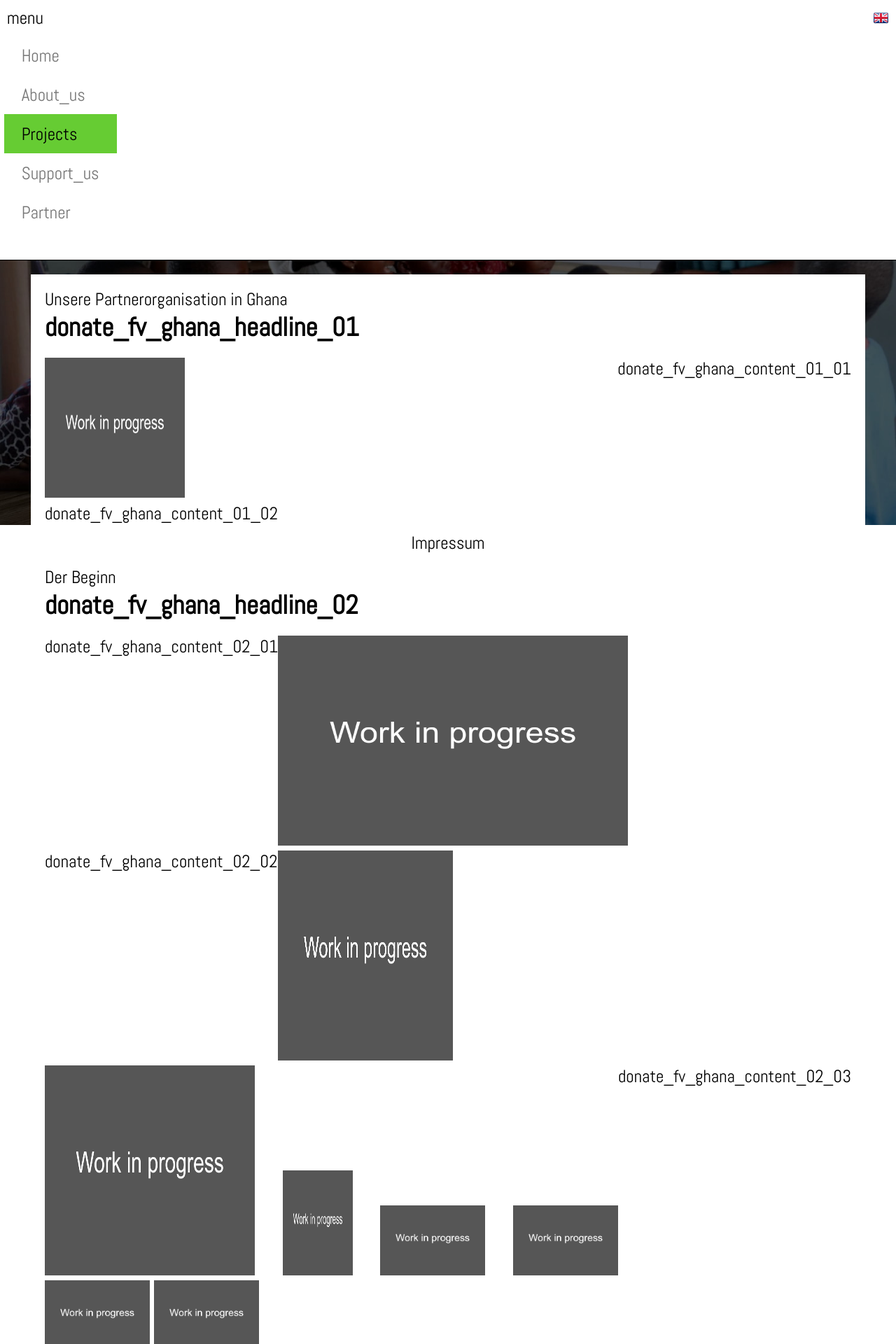
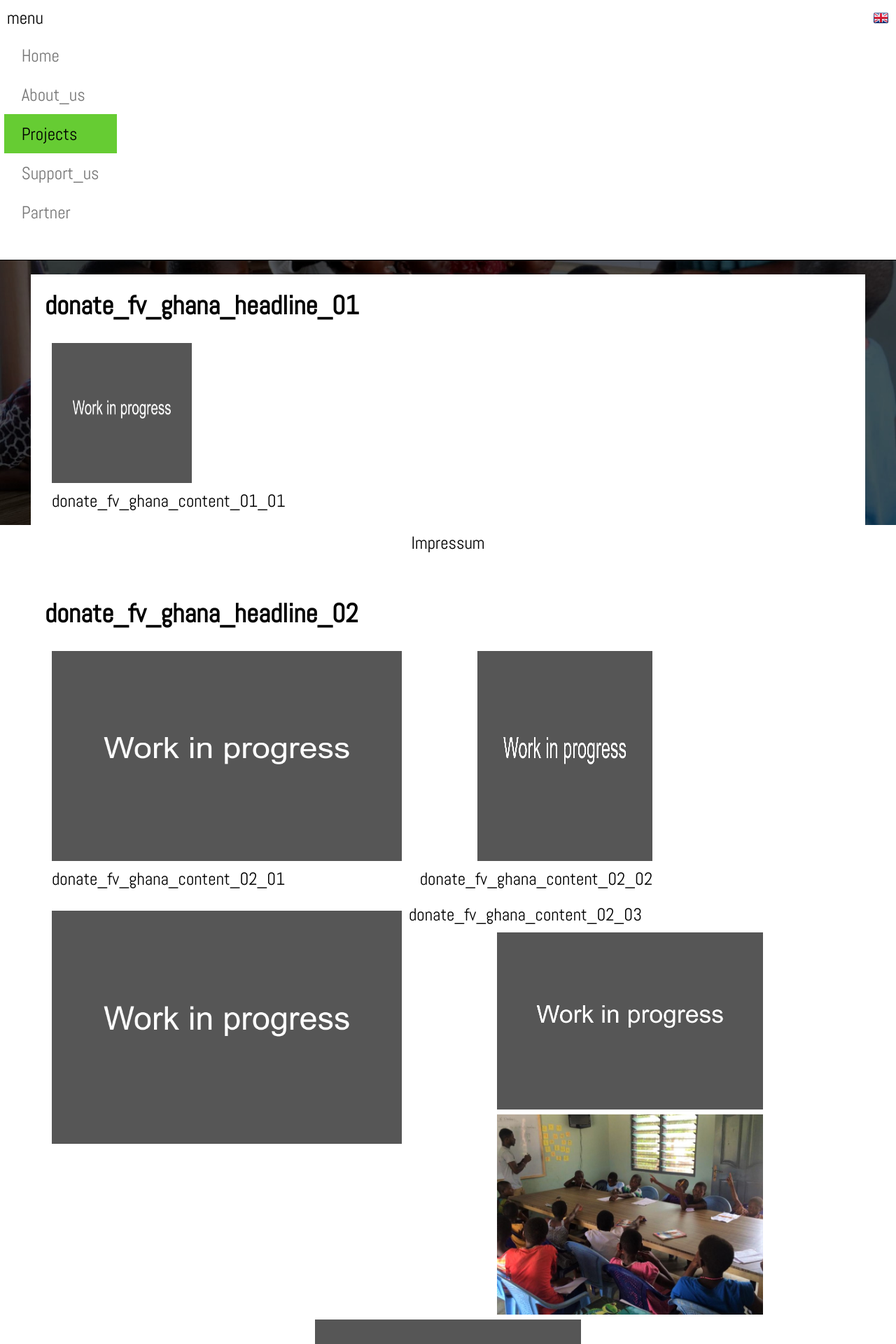
Before and after one commit to Lightshadow244/HoPe, a Django app: template HoPe/Foerder/templates/Foerder/donate_fv_ghana.html in a window 1280 px wide. Shown: the top 1920 px of the page at 70% size. Run offline with Django 3.2, Linux system fonts and the light colour scheme; the template is opened without the code that fills it, so the values that code supplies are empty.

Commit message:
donate_fv_ghana

```diff
--- a/HoPe/Foerder/templates/Foerder/donate_fv_ghana.html
+++ b/HoPe/Foerder/templates/Foerder/donate_fv_ghana.html
@@ -50,107 +50,136 @@
 
 <div class="content-wrapper">
   <div class="content">
-    Unsere Partnerorganisation in Ghana
     <h2> {% trans "donate_fv_ghana_headline_01" %} </h2>
-    <img class="donate-fv-ghana-pic-01" src="{% static 'WorkInProgress.png' %}">
-    <div class="donate-fv-ghana-float-right"> {% trans "donate_fv_ghana_content_01_01" %} </div>
-    <div> {% trans "donate_fv_ghana_content_01_02" %} </div>
+    <div class="hope-display-inline-block">
+      <img class="donate-fv-ghana-pic-01 hope-float-left hope-margin-10" src="{% static 'WorkInProgress.png' %}">
+      <div class="hope-margin-10"> {% trans "donate_fv_ghana_content_01_01" %} </div>
+    </div>
+    <div class="hope-margin-10 hope-bold"> {% trans "donate_fv_ghana_content_01_02" %} </div>
   </div>
 
   <div class="content">
-    Der Beginn
     <h2> {% trans "donate_fv_ghana_headline_02" %} </h2>
-    <div>
-      <div class="donate-fv-ghana-float-left"> {% trans "donate_fv_ghana_content_02_01" %} </div>
-      <img class="donate-fv-ghana-pic-02-01" src="{% static 'WorkInProgress.png' %}">
+    <div class="hope-display-inline-block">
+      <img class="donate-fv-ghana-pic-02-01 hope-float-right hope-margin-10" src="{% static 'WorkInProgress.png' %}">
+      <div class="hope-margin-10"> {% trans "donate_fv_ghana_content_02_01" %} </div>
+    </div>
+    <div class="hope-display-inline-block">
+      <img class="donate-fv-ghana-pic-02-02 hope-float-right hope-margin-10" src="{% static 'WorkInProgress.png' %}">
+      <div class=" hope-margin-10"> {% trans "donate_fv_ghana_content_02_02" %} </div>
     </div>
     <div>
-      <div class="donate-fv-ghana-float-left"> {% trans "donate_fv_ghana_content_02_02" %} </div>
-      <img class="donate-fv-ghana-pic-02-02" src="{% static 'WorkInProgress.png' %}">
+      <div>
+        <div class="hope-float-left hope-margin-10 hope-slideshow-container">
+          <div class="hope-slideshow-slide hope-slideshow-fade">
+            <img class="donate-fv-ghana-pic-02-03" src="{% static 'WorkInProgress.png' %}">
           </div>
-    <div>
-      <img class="donate-fv-ghana-pic-02-03" src="{% static 'WorkInProgress.png' %}">
+          <div class="hope-slideshow-slide hope-slideshow-fade">
             <img class="donate-fv-ghana-pic-02-04" src="{% static 'WorkInProgress.png' %}">
+          </div>
+          <div class="hope-slideshow-slide hope-slideshow-fade">
             <img class="donate-fv-ghana-pic-02-05" src="{% static 'WorkInProgress.png' %}">
-      <div class="donate-fv-ghana-float-right"> {% trans "donate_fv_ghana_content_02_03" %} </div>
-      <img class="donate-fv-ghana-pic-02-06" src="{% static 'WorkInProgress.png' %}">
-      <img class="donate-fv-ghana-pic-02-07" src="{% static 'WorkInProgress.png' %}">
-      <img class="donate-fv-ghana-pic-02-08" src="{% static 'WorkInProgress.png' %}">
+          </div>
+        </div>
+        <div class=" hope-margin-10"> {% trans "donate_fv_ghana_content_02_03" %} </div>
+      </div>
+      <div class="hope-width-100 hope-text-align-center">
+        <img class="donate-fv-ghana-pic-02-06 hope-display-inline-block hope-width-33" src="{% static 'WorkInProgress.png' %}">
+        <img class="donate-fv-ghana-pic-02-07 hope-display-inline-block hope-width-33" src="{% static 'Hope_01.jpeg' %}">
+        <img class="donate-fv-ghana-pic-02-08 hope-display-inline-block hope-width-33" src="{% static 'WorkInProgress.png' %}">
+      </div>
     </div>
   </div>
 
   <div class="content">
-    Kooperationen mit Schulen
     <h2> {% trans "donate_fv_ghana_headline_03" %} </h2>
-    <div> {% trans "donate_fv_ghana_content_03_01" %} </div>
-    <img class="donate-fv-ghana-pic-03" src="{% static 'WorkInProgress.png' %}">
+    <div class="hope-display-inline-block">
+      <img class="donate-fv-ghana-pic-03 hope-float-right hope-margin-10" src="{% static 'Hope_03.jpeg' %}">
+      <div class="hope-margin-10"> {% trans "donate_fv_ghana_content_03_01" %} </div>
+    </div>
   </div>
 
   <div class="content">
-    Erwachsenen Bildung
     <h2> {% trans "donate_fv_ghana_headline_04" %} </h2>
-    <div> {% trans "donate_fv_ghana_content_04_01" %} </div>
-    <img class="donate-fv-ghana-pic-04-01" src="{% static 'WorkInProgress.png' %}">
+    <div class="hope-display-inline-block">
+      <img class="donate-fv-ghana-pic-04-01 hope-float-left hope-margin-10" src="{% static 'WorkInProgress.png' %}">
+      <div class="hope-display-block hope-float-right hope-margin-10">
+        <div>
           <img class="donate-fv-ghana-pic-04-02" src="{% static 'WorkInProgress.png' %}">
+        </div>
+        <div>
           <img class="donate-fv-ghana-pic-04-03" src="{% static 'WorkInProgress.png' %}">
-    <img class="donate-fv-ghana-pic-04-04" src="{% static 'WorkInProgress.png' %}">
+        </div>
+      </div>
+      <div class="hope-margin-10"> {% trans "donate_fv_ghana_content_04_01" %} </div>
+    </div>
+    <div class="hope-width-100 hope-text-align-center">
+      <img class="donate-fv-ghana-pic-04-04" src="{% static 'Hope_04.jpeg' %}">
+    </div>
   </div>
 
   <div class="content">
-    Aktivitäten während Corona
     <h2> {% trans "donate_fv_ghana_headline_05" %} </h2>
-    <div> {% trans "donate_fv_ghana_content_05_01" %} </div>
-    <img class="donate-fv-ghana-pic-05-01" src="{% static 'WorkInProgress.png' %}">
-    <img class="donate-fv-ghana-pic-05-02" src="{% static 'WorkInProgress.png' %}">
+    <img class="donate-fv-ghana-pic-05-01 hope-float-left hope-margin-10" src="{% static 'WorkInProgress.png' %}">
+    <img class="donate-fv-ghana-pic-05-02 hope-float-right hope-margin-10" src="{% static 'WorkInProgress.png' %}">
+    <div class="hope-margin-10"> {% trans "donate_fv_ghana_content_05_01" %} </div>
   </div>
 
   <div class="content">
-    Unterrichtsmaterialien
     <h2> {% trans "donate_fv_ghana_headline_06" %} </h2>
-    <div> {% trans "donate_fv_ghana_content_06_01" %} </div>
-    <img class="donate-fv-ghana-pic-06" src="{% static 'WorkInProgress.png' %}">
+    <img class="donate-fv-ghana-pic-06 hope-float-left hope-margin-10" src="{% static 'WorkInProgress.png' %}">
+    <div class="hope-margin-10"> {% trans "donate_fv_ghana_content_06_01" %} </div>
   </div>
 
   <div class="content">
-    Aufklärung und Prävention vom Coronavirus
     <h2> {% trans "donate_fv_ghana_headline_07" %} </h2>
-    <div> {% trans "donate_fv_ghana_content_07_01" %} </div>
-    <div> {% trans "donate_fv_ghana_content_07_02" %} </div>
-    <div> {% trans "donate_fv_ghana_content_07_03" %} </div>
+    <div class="hope-margin-10"> {% trans "donate_fv_ghana_content_07_01" %} </div>
+    <div class="hope-margin-10"> {% trans "donate_fv_ghana_content_07_02" %} </div>
+    <div class="hope-margin-10"> {% trans "donate_fv_ghana_content_07_03" %} </div>
+    <div class="hope-width-100 hope-text-align-center">
       <img class="donate-fv-ghana-pic-07-01" src="{% static 'WorkInProgress.png' %}">
       <img class="donate-fv-ghana-pic-07-02" src="{% static 'WorkInProgress.png' %}">
-    <div> {% trans "donate_fv_ghana_content_07_04" %} </div>
-    <img class="donate-fv-ghana-pic-07-03" src="{% static 'WorkInProgress.png' %}">
+    </div>
+    <div class="hope-display-inline-block">
+      <img class="donate-fv-ghana-pic-07-03 hope-float-right hope-margin-10" src="{% static 'WorkInProgress.png' %}">
+      <div class="hope-margin-10"> {% trans "donate_fv_ghana_content_07_04" %} </div>
+    </div>
+    <div class="hope-width-100 hope-text-align-center">
       <img class="donate-fv-ghana-pic-07-04" src="{% static 'WorkInProgress.png' %}">
       <img class="donate-fv-ghana-pic-07-05" src="{% static 'WorkInProgress.png' %}">
+    </div>
   </div>
 
   <div class="content">
     Bau von neuen Brunnen
     <h2> {% trans "donate_fv_ghana_headline_08" %} </h2>
-    <div> {% trans "donate_fv_ghana_content_08_01" %} </div>
-    <img class="donate-fv-ghana-pic-08" src="{% static 'WorkInProgress.png' %}">
+    <img class="donate-fv-ghana-pic-08 hope-float-left hope-margin-10" src="{% static 'WorkInProgress.png' %}">
+    <div class="hope-margin-10"> {% trans "donate_fv_ghana_content_08_01" %} </div>
   </div>
 
   <div class="content">
     Die Farm
     <h2> {% trans "donate_fv_ghana_headline_09" %} </h2>
-    <div> {% trans "donate_fv_ghana_content_09_01" %} </div>
-    <div> {% trans "donate_fv_ghana_content_09_02" %} </div>
-    <img class="donate-fv-ghana-pic-09-01" src="{% static 'WorkInProgress.png' %}">
-    <img class="donate-fv-ghana-pic-09-02" src="{% static 'WorkInProgress.png' %}">
-    <div> {% trans "donate_fv_ghana_content_09_03" %} </div>
-    <div> {% trans "donate_fv_ghana_content_09_04" %} </div>
-    <img class="donate-fv-ghana-pic-09-03" src="{% static 'WorkInProgress.png' %}">
-    <div> {% trans "donate_fv_ghana_content_09_05" %} </div>
-    <div> {% trans "donate_fv_ghana_content_09_06" %} </div>
-    <div> {% trans "donate_fv_ghana_content_09_07" %} </div>
+    <div class="hope-margin-10"> {% trans "donate_fv_ghana_content_09_01" %} </div>
+    <div class="hope-width-100">
+      <img class="donate-fv-ghana-pic-09-01 hope-float-left hope-margin-10" src="{% static 'WorkInProgress.png' %}">
+      <img class="donate-fv-ghana-pic-09-02 hope-float-left hope-margin-10" src="{% static 'WorkInProgress.png' %}">
+      <div class="hope-margin-10"> {% trans "donate_fv_ghana_content_09_02" %} </div>
+    </div>
+    <div class="hope-display-inline-block">
+      <img class="donate-fv-ghana-pic-09-03 hope-float-left hope-margin-10" src="{% static 'WorkInProgress.png' %}">
+      <div class="hope-margin-10"> {% trans "donate_fv_ghana_content_09_03" %} </div>
+    </div>
+    <div class="hope-margin-10"> {% trans "donate_fv_ghana_content_09_04" %} </div>
+    <div class="hope-margin-10"> {% trans "donate_fv_ghana_content_09_05" %} </div>
+    <div class="hope-margin-10"> {% trans "donate_fv_ghana_content_09_06" %} </div>
   </div>
 
   <div class="content">
-    Ende
+    <div class="hope-width-100 hope-text-align-center">
       <img class="donate-fv-ghana-pic-10" src="{% static 'WorkInProgress.png' %}">
-    <div> {% trans "donate_fv_ghana_content_09_01" %} </div>
+      <div class="hope-font-size-160"> {% trans "donate_fv_ghana_content_10_01" %} </div>
+    </div>
   </div>
 </div>
 
@@ -159,4 +188,8 @@
   <a href="/{{request.LANGUAGE_CODE}}/a/impressum">{% trans "Impressum" %}</a>
 </div>
 
+<div class="hope-empty">
+</div>
+
+<script src="{% static 'hope_slideshow.js' %}"></script>
 {% endblock %}
--- a/HoPe/Foerder/templates/Foerder/events.html
+++ b/HoPe/Foerder/templates/Foerder/events.html
@@ -122,7 +122,7 @@
   </div>
 </div>
 
-<div class="empty">
+<div class="hope-empty">
 </div>
 
 <div class="impressum">
--- a/HoPe/HoPe/settings.py
+++ b/HoPe/HoPe/settings.py
@@ -137,4 +137,5 @@ STATICFILES_DIRS = [
     os.path.join(BASE_DIR, "static/css"),
     os.path.join(BASE_DIR, "static/media"),
     os.path.join(BASE_DIR, "static/documents"),
+    os.path.join(BASE_DIR, "static/js"),
 ]
--- a/HoPe/static/css/base.css
+++ b/HoPe/static/css/base.css
@@ -22,8 +22,74 @@ hr{
 	margin-right: 20px;
 }
 
-.bold {
+.hope-float-right {
+  float: right;
+}
+
+.hope-float-left {
+  float: left;
+}
+
+.hope-margin-10 {
+  margin: 10px;
+}
+
+.hope-display-inline-block {
+	display: inline-block;
+}
+
+.hope-display-block {
+	display: block;
+}
+
+.hope-bold {
 	font-weight: bold;
+}
+
+.hope-slideshow-container {
+	max-width: 500px;
+  position: relative;
+}
+
+.hope-slideshow-slide {
+  display: none;
+}
+
+.hope-slideshow-fade {
+  -webkit-animation-name: fade;
+  -webkit-animation-duration: 1.5s;
+  animation-name: fade;
+  animation-duration: 1.5s;
+}
+
+@-webkit-keyframes fade {
+  from {opacity: .4}
+  to {opacity: 1}
+}
+
+@keyframes fade {
+  from {opacity: .4}
+  to {opacity: 1}
+}
+
+.hope-width-100 {
+	width:100%;
+}
+
+.hope-width-33 {
+	width:33%;
+}
+
+.hope-margin-auto {
+	margin:auto;
+}
+
+.hope-text-align-center {
+	text-align: center;
+}
+
+.hope-font-size-160 {
+	font-size: 160%;
 }
 
 .bg {
@@ -351,7 +417,7 @@ width:100%;
 	margin-top:10px;
 }
 
-.empty {
+.hope-empty {
 	width:100%;
 	margin-top:70px;
 }
--- a/HoPe/static/css/donate_fv_ghana.css
+++ b/HoPe/static/css/donate_fv_ghana.css
@@ -14,44 +14,101 @@
 }
 
 .donate-fv-ghana-pic-02-03 {
-  height: 300px;
-  width: 300px;
+  /*height: 300px;
+  width: 300px;*/
+  width:100%
 }
 
 .donate-fv-ghana-pic-02-04 {
-  height: 150px;
-  width: 100px;
+  /*height: 150px;
+  width: 100px;*/
+  width:100%
 }
 
 .donate-fv-ghana-pic-02-05 {
-  height: 100px;
-  width: 150px;
+  /*height: 100px;
+  width: 150px;*/
+  width:100%
 }
 
 .donate-fv-ghana-pic-02-06 {
-  height: 100px;
-  width: 150px;
 }
 
 .donate-fv-ghana-pic-02-07 {
-  height: 100px;
-  width: 150px;
 }
 
 .donate-fv-ghana-pic-02-08 {
-  height: 100px;
-  width: 150px;
 }
 
-.donate-fv-ghana-float-right {
-  float: right;
+.donate-fv-ghana-pic-03 {
+width:400px;
 }
 
-.donate-fv-ghana-float-left {
-  float: left;
+.donate-fv-ghana-pic-04-01 {
+width:400px;
 }
 
+.donate-fv-ghana-pic-04-02 {
+width:200px;
+}
 
-.donate-fv-ghana-relative {
-    position: relative;
+.donate-fv-ghana-pic-04-03 {
+width:200px;
 }
+
+.donate-fv-ghana-pic-04-04 {
+width:500px;
+}
+
+.donate-fv-ghana-pic-05-01 {
+width:200px;
+}
+
+.donate-fv-ghana-pic-05-02 {
+width:200px;
+}
+
+.donate-fv-ghana-pic-06 {
+width:500px;
+}
+
+.donate-fv-ghana-pic-07-01 {
+width:65%;
+height: 400px;
+}
+
+.donate-fv-ghana-pic-07-02 {
+width:25%;
+height: 400px;
+}
+
+.donate-fv-ghana-pic-07-03 {
+width:400px;
+}
+
+.donate-fv-ghana-pic-07-04 {
+width:calc((100% - 40px) / 2);
+}
+
+.donate-fv-ghana-pic-07-05 {
+width:calc((100% - 40px) / 2);
+}
+
+.donate-fv-ghana-pic-08 {
+width:200px;
+}
+
+.donate-fv-ghana-pic-09-01 {
+width:calc((100% - 40px) / 2);
+}
+.donate-fv-ghana-pic-09-02 {
+width:calc((100% - 40px) / 2);
+}
+
+.donate-fv-ghana-pic-09-03 {
+width:400px;
+}
+
+.donate-fv-ghana-pic-10 {
+width:400px;
+}
--- /dev/null
+++ b/HoPe/static/js/hope_slideshow.js
@@ -0,0 +1,16 @@
+var slideIndex = 0;
+showSlides();
+
+function showSlides() {
+  console.log("test")
+  var i;
+  var slides = document.getElementsByClassName("hope-slideshow-slide");
+  for (i = 0; i < slides.length; i++) {
+    slides[i].style.display = "none";
+  }
+  slideIndex++;
+  if (slideIndex > slides.length) {slideIndex = 1}
+  slides[slideIndex-1].style.display = "block";
+
+  setTimeout(showSlides, 2000); // Change image every 2 seconds
+}
```
Also changed, not shown: HoPe/Foerder/locale/de/LC_MESSAGES/django.po, HoPe/Foerder/locale/en/LC_MESSAGES/django.po, HoPe/locale/de/LC_MESSAGES/django.po, HoPe/locale/en/LC_MESSAGES/django.po. Lines whose indentation alone changed are shown as unchanged.
